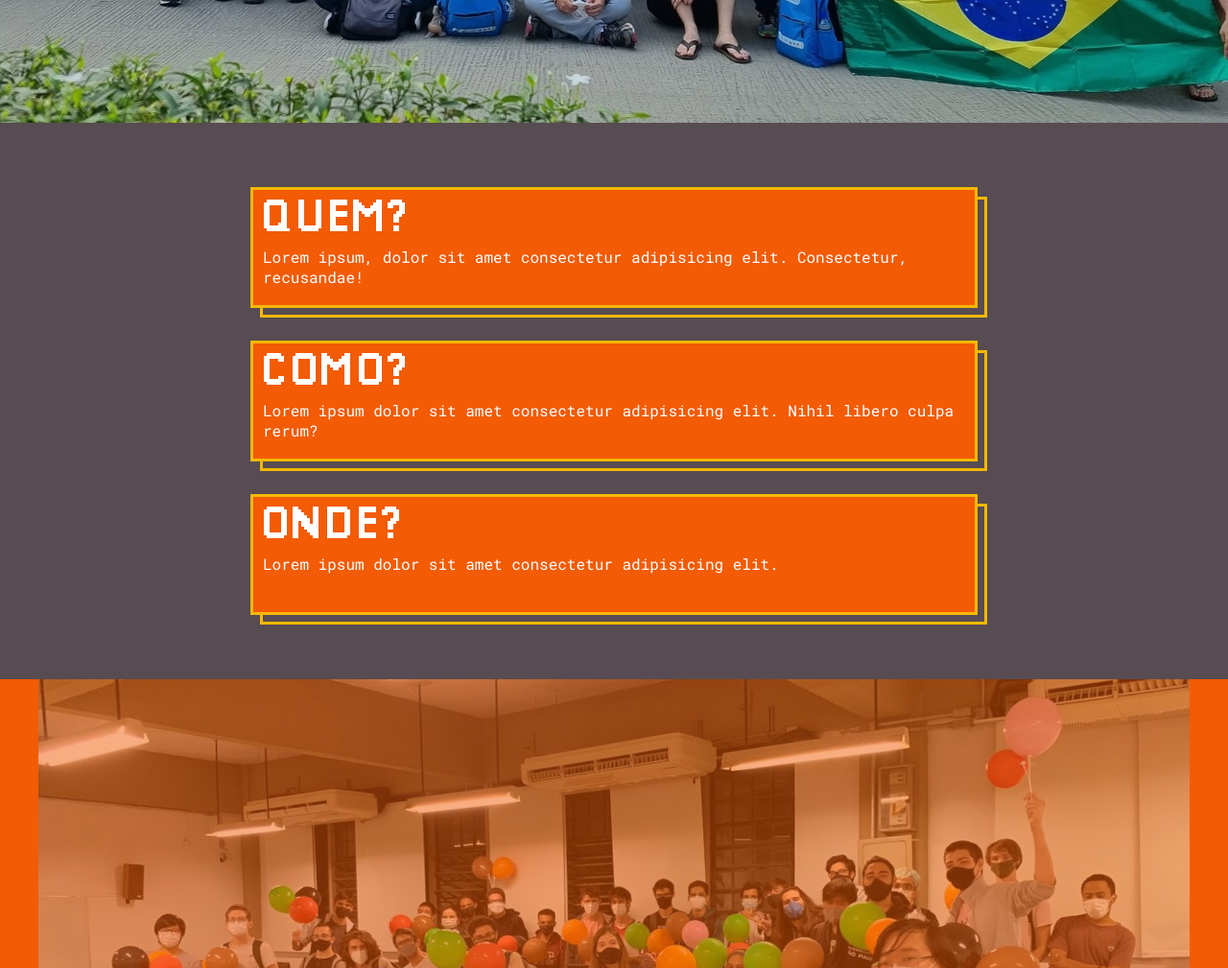
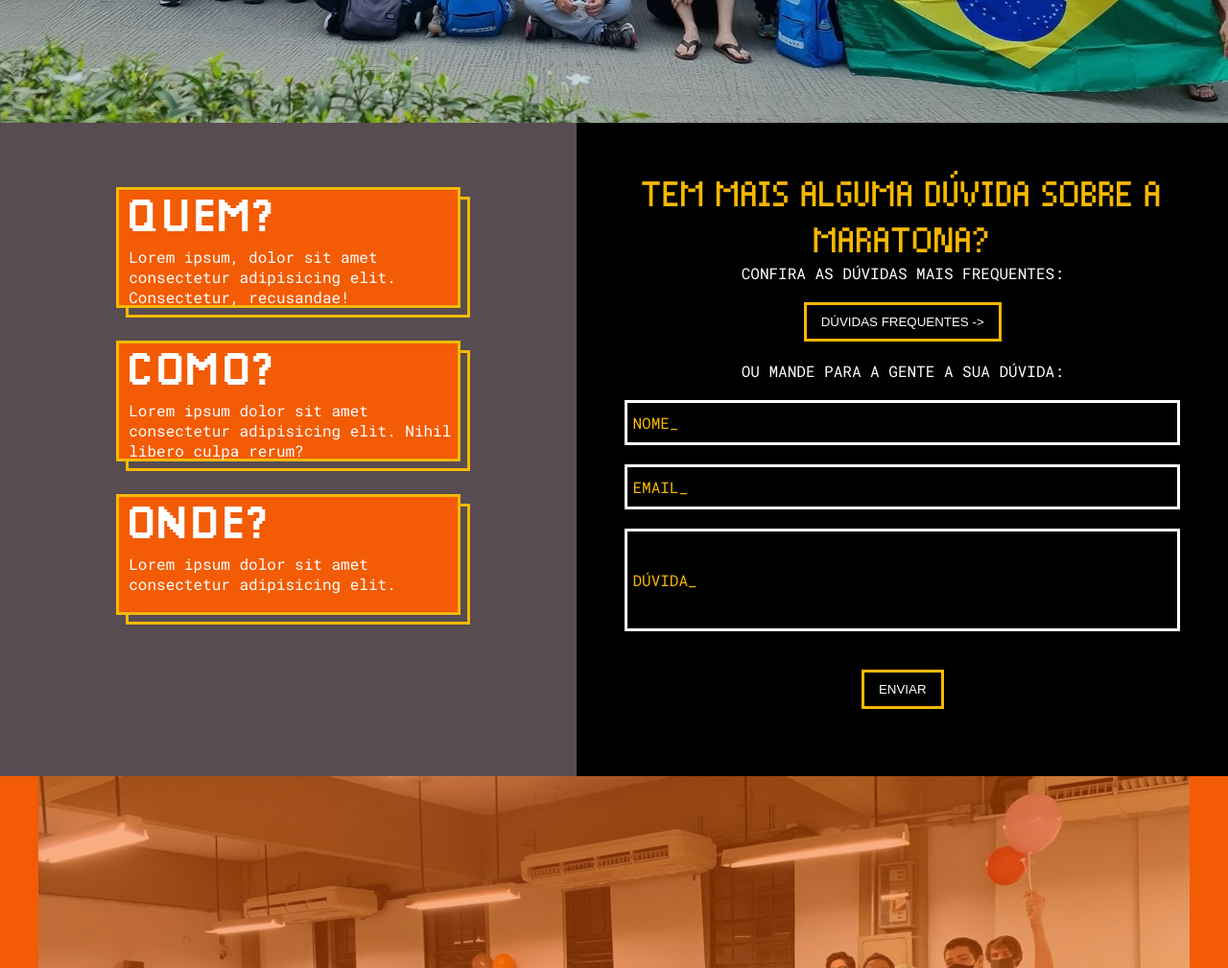
Before and after one commit to Portal-Maratonas/portalmaratona, a plain HTML site: page index.html in a window 1280 px wide. Shown: the part 2300-3309 px from the top of the page at 96% size. Drawn offline with Linux system fonts and the light colour scheme; files whose address does not match are found by name.

Commit message:
Home: seção formulário de dúvidas frequentes

```diff
--- a/css/index.css
+++ b/css/index.css
@@ -157,6 +157,10 @@
 
 /* ---------- DIV INFORMAÇÕES RESUMIDAS ---------- */
 
+    .info_duvidas {
+        display: flex;
+    }
+
     img {
         max-width: 100%;
         height: auto;
@@ -168,6 +172,7 @@
         align-items: center; /* Centralizar verticalmente */
         background-color: var(--cinza_2);
         padding: 50px;
+        width: 50%;
     }
 
     .boxB1 {
@@ -239,6 +244,46 @@
         }
 
 
+    }
+
+/* ---------- DIV FORMULÁRIO DÚVIDAS FREQUENTES ---------- */
+
+    .formulario {
+        font-family: var(--fonte_conteudo);
+        padding: 50px;
+        text-transform: uppercase;
+        text-align: center;
+    }
+
+    .formulario h2 {
+        color: var(--amarelo);
+        font-family: var(--fonte_titulo_3);
+        font-weight: normal;
+        font-size: 3em;
+    }
+
+    .box_formulario {
+        border: var(--branco) solid 3px;
+        margin: 20px 0px;
+        padding: 10px 5px;
+    }
+
+    .box_formulario p {
+        color: var(--amarelo);
+        text-align: left;
+    }
+
+    #box_duvida {
+        padding: 40px 5px;
+    }
+
+    .botao_formulario {
+        background-color: black;
+        border: var(--amarelo) solid 3px;
+        color: var(--branco);
+        text-transform: uppercase;
+        padding: 10px 15px;
+        margin: 20px;
     }
 
 
@@ -426,7 +471,6 @@
     } */
 
 
-
     #titulo3 {
         background-color: black;
         text-align: center;
--- a/index.html
+++ b/index.html
@@ -62,6 +62,7 @@
 
     <!-- INFORMAÇÕES RESUMIDAS -->
 
+    <div class="info_duvidas">
         <section class="info_resumida">
             <div class="boxB1">
                 <div class="deslocada"></div>
@@ -85,6 +86,24 @@
             </div>
         </section>
 
+    <!-- FORMULÁRIO DÚVIDAS FREQUENTES -->
+        <section class="formulario">
+            <h2>Tem mais alguma dúvida sobre a maratona?</h2>
+            <p>Confira as dúvidas mais frequentes:</p>
+            <button class="botao_formulario">Dúvidas Frequentes -></button>
+            <p>Ou mande para a gente a sua dúvida:</p>
+            <div class="box_formulario">
+                <p>Nome_</p>
+            </div>
+            <div class="box_formulario">
+                <p>Email_</p>
+            </div>
+            <div class="box_formulario" id="box_duvida">
+                <p>Dúvida_</p>
+            </div>
+            <button class="botao_formulario">Enviar</button>
+        </section>
+    </div>
 
         <!-- RESULTADOS -->
 
```
Lines whose indentation alone changed are shown as unchanged.
